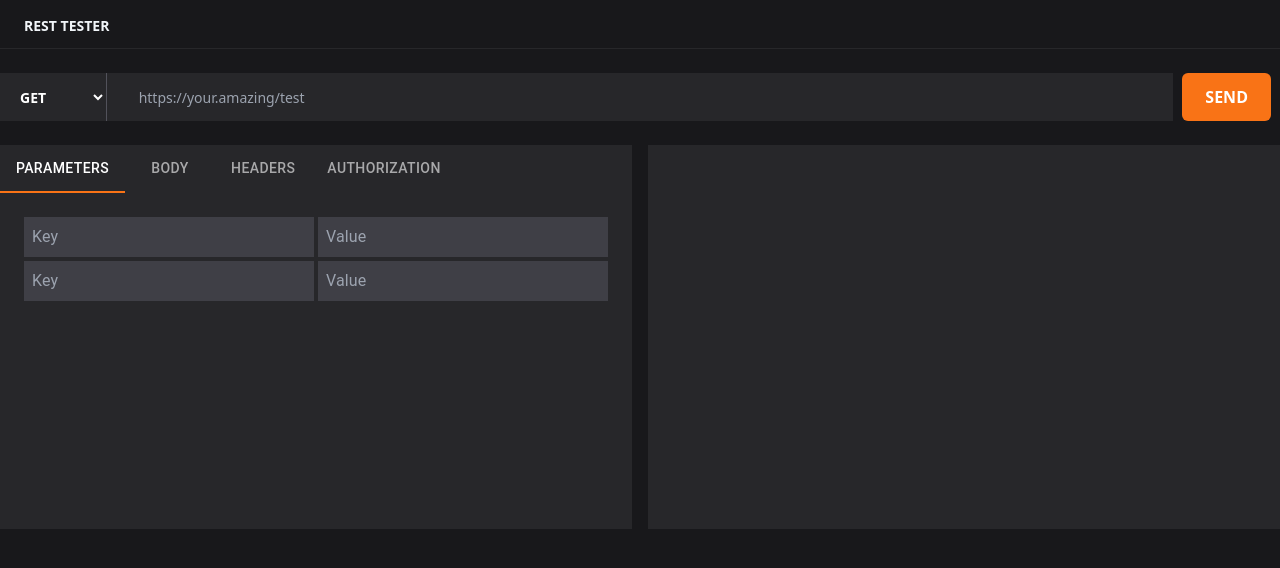
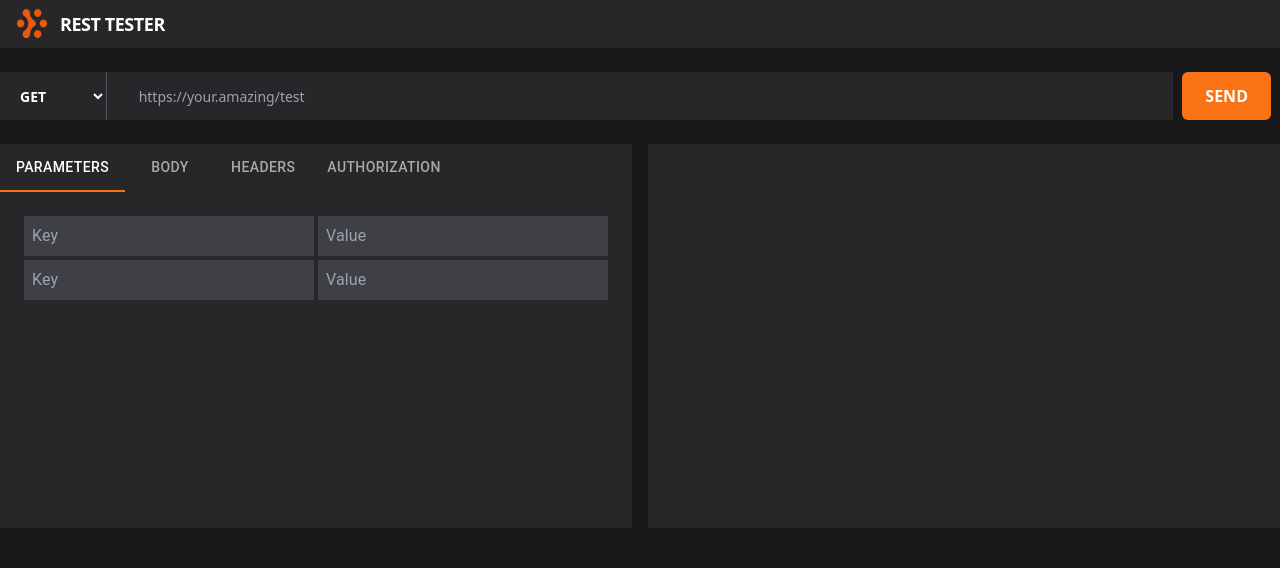
Before and after one commit to brunotatsuya/rest-tester, a React (Vite) app: page / in a window 1280 px wide. Shown: the top 568 px of the page. Built offline with nearby package versions, Linux system fonts and the light colour scheme.

Commit message:
Redesigned topbar

```diff
--- a/src/topbar/topbar.tsx
+++ b/src/topbar/topbar.tsx
@@ -2,12 +2,22 @@ import React from "react";
 
 const Topbar: React.FC = () => {
   return (
-    <div className="w-screen bg-zinc-900 p-3 border-b border-zinc-800">
-      <a className="font-extrabold text-sm p-3 hover:bg-zinc-800 text-slate-100 transition-all" href="/">
-        <span className="inline-block align-middle">REST TESTER</span>
-      </a>
+    <div className="flex items-center justify-between px-4 py-2 bg-zinc-800">
+      <div>
+        <a href="/" className="flex items-center">
+          <img
+            className="h-8 w-8 mr-3"
+            src="../src/favicon.svg"
+            alt="Workflow"
+          />
+          <span className="text-white font-semibold text-lg tracking-tight">
+            REST TESTER
+          </span>
+        </a>
+      </div>
     </div>
-  )
-}
+  );
+};
+
 
 export default Topbar;
```
